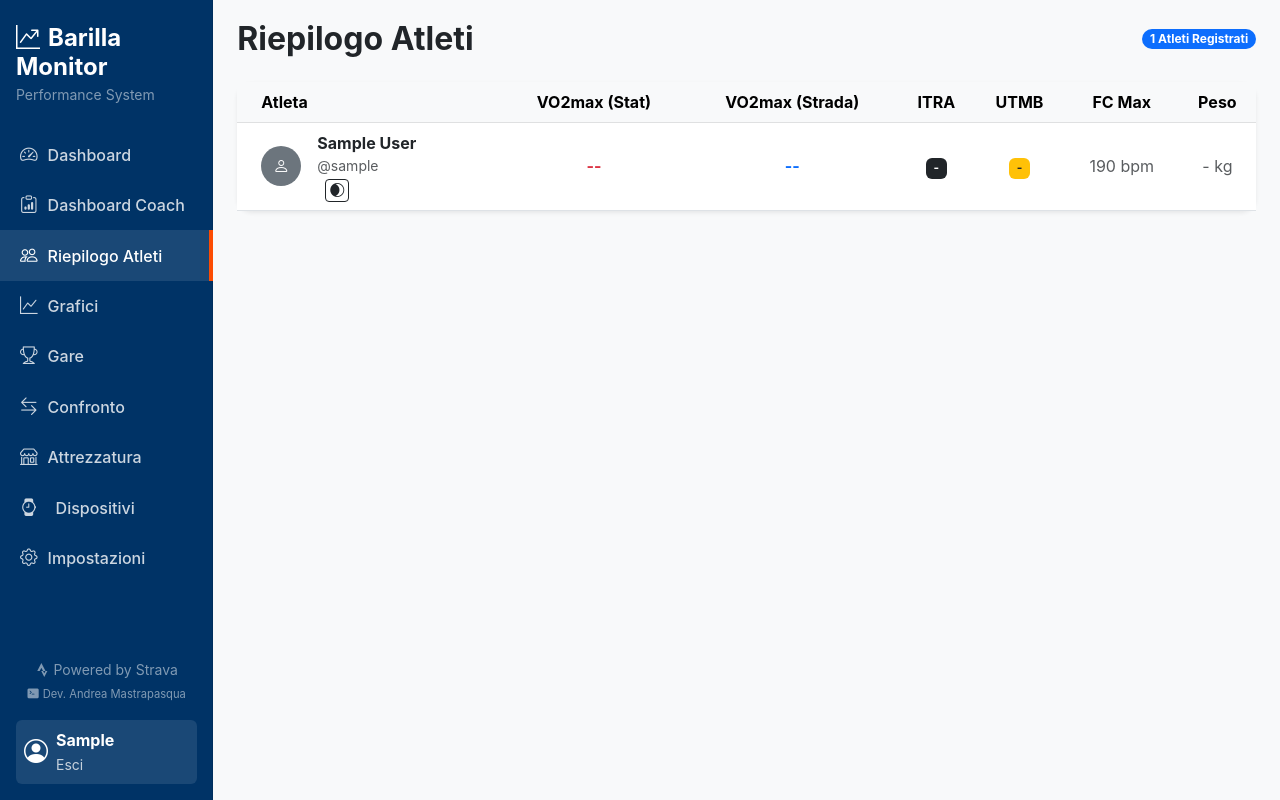
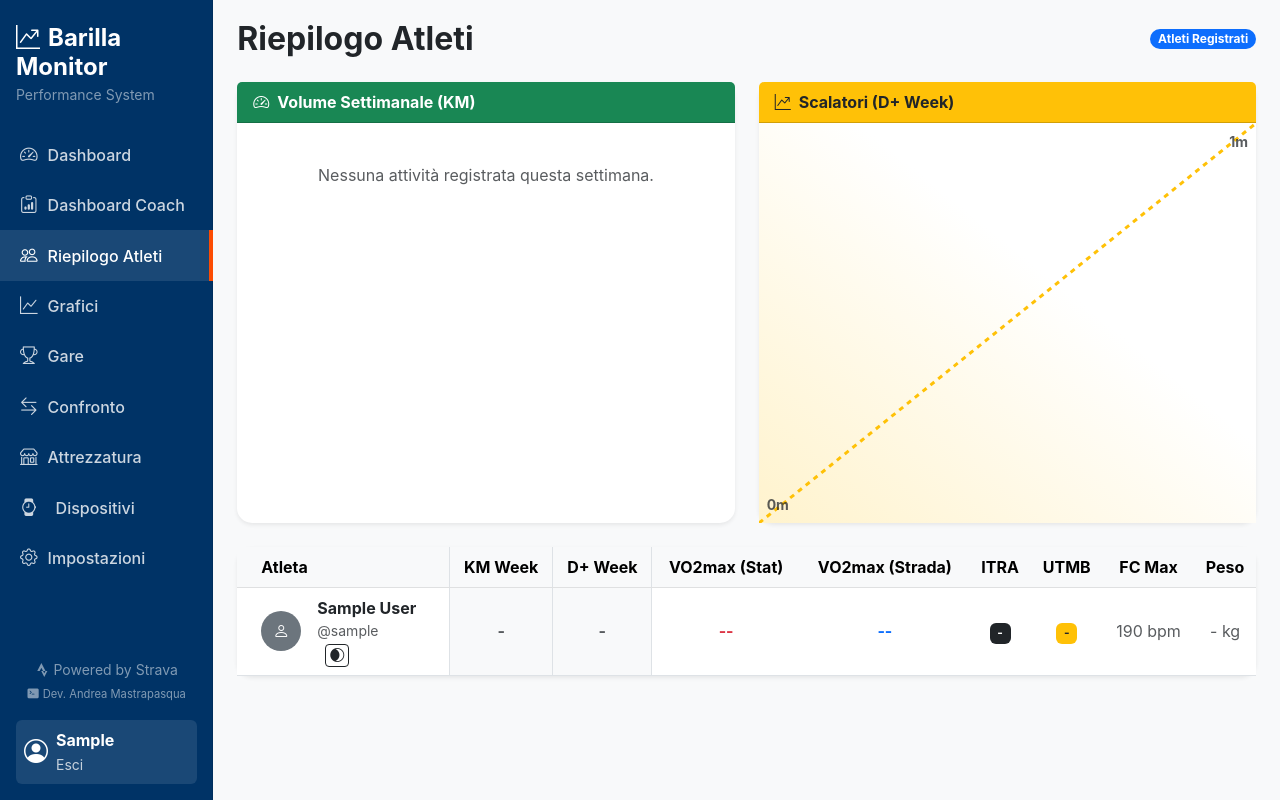
Before and after one commit to Mastra10/PerformanceAtlete, a Django app: page /atleti/ in a window 1280 px wide. Run offline with Django 5.2, Linux system fonts and the light colour scheme; the visitor is signed in with stand-in values (Sample User, id 1); data comes from the database, SQL or seed files in the repository; data that the repository does not hold is empty.

Commit message:
Agg commands sync 51

```diff
--- a/atleti/templates/atleti/riepilogo_atleti.html
+++ b/atleti/templates/atleti/riepilogo_atleti.html
@@ -4,6 +4,72 @@
 <div class="d-flex justify-content-between align-items-center mb-4">
     <h2 class="fw-bold m-0">Riepilogo Atleti</h2>
     <span class="badge bg-primary rounded-pill">{{ atleti.count }} Atleti Registrati</span>
+</div>
+
+<!-- Grafici Settimanali -->
+<div class="row g-4 mb-4">
+    <!-- Grafico KM (Barre Orizzontali con Avatar) -->
+    <div class="col-lg-6">
+        <div class="card shadow-sm h-100">
+            <div class="card-header bg-success text-white fw-bold">
+                <i class="bi bi-speedometer2 me-2"></i>Volume Settimanale (KM)
+            </div>
+            <div class="card-body" style="max-height: 400px; overflow-y: auto;">
+                {% for a in active_atleti|dictsortreversed:"km_week" %}
+                <div class="mb-3">
+                    <div class="d-flex justify-content-between small mb-1">
+                        <span class="fw-bold">{{ a.user.first_name }} {{ a.user.last_name|slice:":1" }}.</span>
+                        <span>{{ a.km_week }} km</span>
+                    </div>
+                    <div class="progress" style="height: 20px; position: relative; overflow: visible; background-color: #f0f2f5;">
+                        <div class="progress-bar bg-success" role="progressbar" style="width: {% widthratio a.km_week max_km 100 %}%;"></div>
+                        <!-- Avatar alla fine della barra -->
+                        {% if a.immagine_profilo %}
+                        <img src="{{ a.immagine_profilo }}" class="rounded-circle border border-2 border-white shadow-sm" style="width: 28px; height: 28px; position: absolute; left: {% widthratio a.km_week max_km 100 %}%; top: -4px; transform: translateX(-50%); object-fit: cover;">
+                        {% else %}
+                        <div class="rounded-circle border border-2 border-white shadow-sm bg-secondary text-white d-flex align-items-center justify-content-center" style="width: 28px; height: 28px; position: absolute; left: {% widthratio a.km_week max_km 100 %}%; top: -4px; transform: translateX(-50%); font-size: 0.7rem;">{{ a.user.first_name|slice:":1" }}</div>
+                        {% endif %}
+                    </div>
+                </div>
+                {% empty %}
+                <p class="text-muted text-center my-4">Nessuna attività registrata questa settimana.</p>
+                {% endfor %}
+            </div>
+        </div>
+    </div>
+
+    <!-- Grafico D+ (Slope con Omini) -->
+    <div class="col-lg-6">
+        <div class="card shadow-sm h-100">
+            <div class="card-header bg-warning text-dark fw-bold">
+                <i class="bi bi-graph-up-arrow me-2"></i>Scalatori (D+ Week)
+            </div>
+            <div class="card-body position-relative" style="height: 400px; background: linear-gradient(to top right, #fff3cd 0%, #ffffff 60%); overflow: hidden;">
+                <!-- Linea Pendio -->
+                <div style="position: absolute; bottom: 0; left: 0; width: 100%; height: 100%;">
+                    <svg width="100%" height="100%" style="position: absolute; bottom: 0; left: 0;">
+                        <line x1="0" y1="100%" x2="100%" y2="0" style="stroke:#ffc107;stroke-width:3;stroke-dasharray:5,5" />
+                    </svg>
+                </div>
+
+                {% for a in active_atleti %}
+                    {% if a.dplus_week > 0 %}
+                    <div class="position-absolute text-center" style="left: {% widthratio a.dplus_week max_dplus 90 %}%; bottom: {% widthratio a.dplus_week max_dplus 90 %}%; transform: translate(-50%, 50%); z-index: 10; transition: all 0.5s;">
+                        {% if a.immagine_profilo %}
+                        <img src="{{ a.immagine_profilo }}" class="rounded-circle border border-warning shadow-sm bg-white" style="width: 32px; height: 32px; object-fit: cover;" data-bs-toggle="tooltip" title="{{ a.user.first_name }}: {{ a.dplus_week }}m">
+                        {% else %}
+                        <div class="rounded-circle border border-warning shadow-sm bg-secondary text-white d-flex align-items-center justify-content-center mx-auto" style="width: 32px; height: 32px;" data-bs-toggle="tooltip" title="{{ a.user.first_name }}: {{ a.dplus_week }}m">{{ a.user.first_name|slice:":1" }}</div>
+                        {% endif %}
+                        <div class="badge bg-white text-dark border shadow-sm mt-1" style="font-size: 0.65rem;">{{ a.dplus_week }}m</div>
+                    </div>
+                    {% endif %}
+                {% endfor %}
+
+                <div class="position-absolute bottom-0 start-0 p-2 small text-muted fw-bold">0m</div>
+                <div class="position-absolute top-0 end-0 p-2 small text-muted fw-bold">{{ max_dplus }}m</div>
+            </div>
+        </div>
+    </div>
 </div>
 
 <div class="card shadow-sm">
@@ -13,6 +79,8 @@
                 <thead class="table-light">
                     <tr>
                         <th class="ps-4">Atleta</th>
+                        <th class="text-center bg-light border-start border-end">KM Week</th>
+                        <th class="text-center bg-light border-end">D+ Week</th>
                         <th class="text-center">VO2max (Stat)</th>
                         <th class="text-center">VO2max (Strada)</th>
                         <th class="text-center">ITRA</th>
@@ -46,6 +114,12 @@
                                 </div>
                             </div>
                         </td>
+                        <td class="text-center fw-bold bg-light border-start border-end">
+                            {% if atleta.km_week > 0 %}{{ atleta.km_week }}{% else %}<span class="text-muted">-</span>{% endif %}
+                        </td>
+                        <td class="text-center fw-bold bg-light border-end">
+                            {% if atleta.dplus_week > 0 %}{{ atleta.dplus_week }}m{% else %}<span class="text-muted">-</span>{% endif %}
+                        </td>
                         <td class="text-center fw-bold text-danger">{{ atleta.vo2max_stima_statistica|default:"--" }}</td>
                         <td class="text-center fw-bold text-primary">{{ atleta.vo2max_strada|default:"--" }}</td>
                         <td class="text-center"><span class="badge bg-dark">{{ atleta.indice_itra|default:"-" }}</span></td>
--- a/atleti/views.py
+++ b/atleti/views.py
@@ -893,22 +893,47 @@
         return redirect('home')
 
     LogSistema.objects.create(livello='INFO', azione='Page View', utente=request.user, messaggio="Visita Riepilogo Atleti")
-    # Aggiungiamo l'annotazione per l'ultima attività
-    atleti = ProfiloAtleta.objects.select_related('user').exclude(user__username='mastra').annotate(
-        ultima_corsa=Max('sessioni__data')
+
+    # Calcolo inizio settimana (Lunedì)
+    today = timezone.now()
+    start_week = today - timedelta(days=today.weekday())
+    start_week = start_week.replace(hour=0, minute=0, second=0, microsecond=0)
+
+    # Aggiungiamo l'annotazione per l'ultima attività e i totali settimanali
+    atleti_qs = ProfiloAtleta.objects.select_related('user').exclude(user__username='mastra').annotate(
+        ultima_corsa=Max('sessioni__data'),
+        km_week_raw=Sum('sessioni__distanza', filter=Q(sessioni__data__gte=start_week)),
+        dplus_week_raw=Sum('sessioni__dislivello', filter=Q(sessioni__data__gte=start_week))
     ).order_by('-vo2max_stima_statistica')
 
-    # Offuscamento dati sensibili per chi non vuole condividerli (tranne per Staff)
-    if not request.user.is_staff:
-        for atleta in atleti:
-            if not atleta.condividi_metriche:
+    atleti = []
+    for a in atleti_qs:
+        # Calcolo valori puliti
+        a.km_week = round((a.km_week_raw or 0) / 1000, 1)
+        a.dplus_week = int(a.dplus_week_raw or 0)
+
+        # Offuscamento dati sensibili per chi non vuole condividerli (tranne per Staff)
+        if not request.user.is_staff:
+            if not a.condividi_metriche:
                 # Sovrascriviamo i valori sull'oggetto in memoria (non nel DB)
-                atleta.vo2max_stima_statistica = None # Apparirà come "None" o vuoto nel template
-                atleta.vo2max_strada = None
-                atleta.indice_itra = 0
-                atleta.indice_utmb = 0
-
-    return render(request, 'atleti/riepilogo_atleti.html', {'atleti': atleti})
+                a.vo2max_stima_statistica = None
+                a.vo2max_strada = None
+                a.indice_itra = 0
+                a.indice_utmb = 0
+        atleti.append(a)
+
+    # Dati per i grafici (solo chi ha fatto attività questa settimana)
+    active_atleti = [a for a in atleti if a.km_week > 0 or a.dplus_week > 0]
+
+    max_km = max([a.km_week for a in active_atleti]) if active_atleti else 1
+    max_dplus = max([a.dplus_week for a in active_atleti]) if active_atleti else 1
+
+    return render(request, 'atleti/riepilogo_atleti.html', {
+        'atleti': atleti,
+        'active_atleti': active_atleti,
+        'max_km': max_km,
+        'max_dplus': max_dplus
+    })
 
 def gare_atleta(request):
     """Visualizza solo le attività taggate come Gara su Strava"""
```
